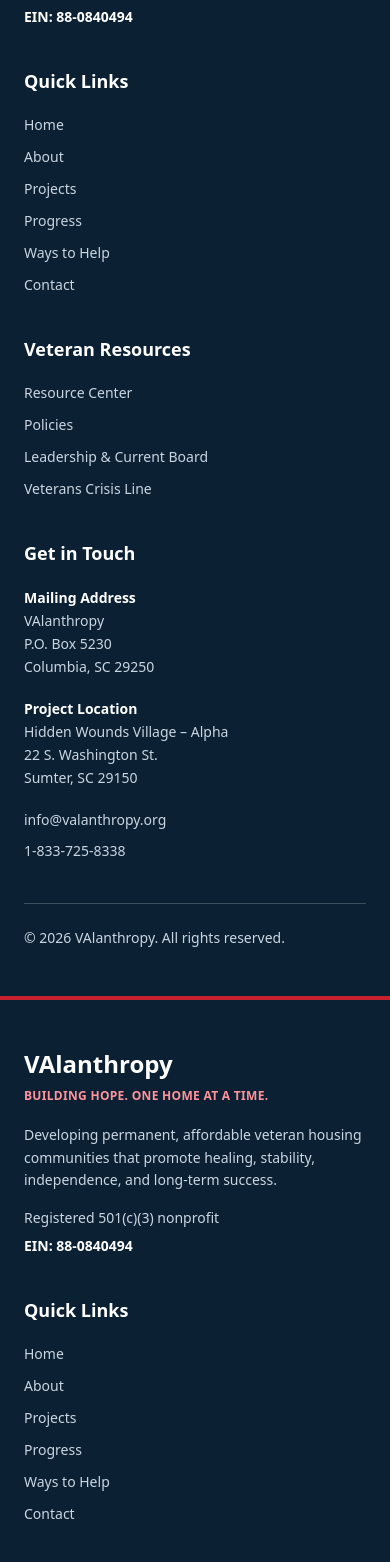
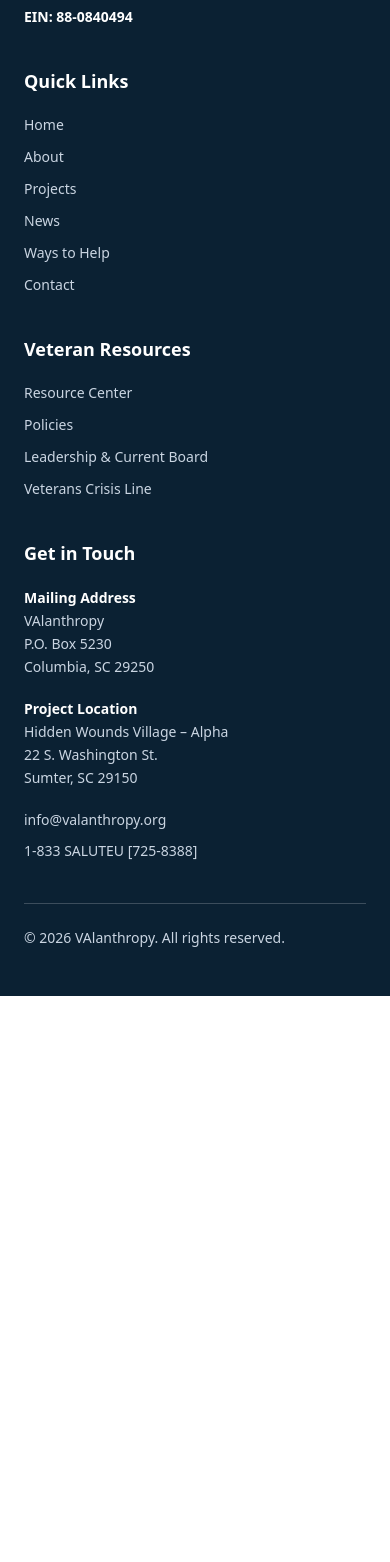
Before and after one commit to ktp-usc/valanthropy, a Next.js app: page /about in a window 390 px wide. Shown: the part 2186-3748 px from the top of the page. After the commit the page ends 3182 px from the top, so only its background shows below. Built offline with nearby package versions, Linux system fonts and the light colour scheme.

Commit message:
VALY-12: Removed instances of footer in each individual page.tsx file and placed a single instance in the layout.tsx to appear everywhere. Made "Quick Links" work and connect to correct pages. Updated phone number.

```diff
--- a/app/about-leadership/page.tsx
+++ b/app/about-leadership/page.tsx
@@ -3,7 +3,6 @@
 import Image from "next/image";
 import { Dialog } from "radix-ui";
 import Header from "@/components/header";
-import Footer from "@/components/footer";
 
 type Person = {
   name: string;
@@ -151,7 +150,6 @@ export default function Leadership() {
           </ul>
         </div>
       </section>
-      <Footer />
     </div>
   );
 }
--- a/app/about/page.tsx
+++ b/app/about/page.tsx
@@ -1,6 +1,5 @@
 import Link from "next/link";
 import Header from "@/components/header";
-import Footer from "@/components/footer";
 
 const values = [
     {
@@ -116,7 +115,6 @@ export default function About() {
                     Help Build the Village
                 </Link>
             </section>
-            <Footer />
         </div>
     );
 }
--- a/app/contact/page.tsx
+++ b/app/contact/page.tsx
@@ -1,7 +1,5 @@
 import Link from "next/link";
 import Header from "@/components/header";
-import Footer from "@/components/footer";
-
 const EMAIL = "info@valanthropy.org";
 
 const mailto = (subject: string) => `mailto:${EMAIL}?subject=${encodeURIComponent(subject)}`;
@@ -240,7 +238,6 @@ export default function Contact() {
                     </div>
                 </div>
             </section>
-            <Footer />
         </div>
     );
 }
--- a/app/financials/page.tsx
+++ b/app/financials/page.tsx
@@ -4,7 +4,6 @@ import Image from "next/image";
 import Link from "next/link";
 import { Dialog } from "radix-ui";
 import Header from "@/components/header";
-import Footer from "@/components/footer";
 
 // Add an `href` (e.g. "/financials/form-990-2025.pdf" in /public) once a document is approved for release.
 type Doc = { label: string; href?: string };
@@ -339,7 +338,6 @@ export default function Financials() {
                     .
                 </p>
             </section>
-            <Footer />
         </div>
     );
 }
--- a/app/page.tsx
+++ b/app/page.tsx
@@ -2,8 +2,6 @@ import Image from "next/image";
 import Link from "next/link";
 import { ArrowDown, ArrowUpRight } from "lucide-react";
 import Header from "@/components/header";
-import Footer from "@/components/footer";
-
 // Layout
 const PAGE = "bg-white text-slate-900";
 const CONTAINER = "mx-auto max-w-5xl";
@@ -304,8 +302,6 @@ export default function Home() {
                     </div>
                 </section>
             </main>
-
-            <Footer />
         </div>
     );
 }
--- a/app/partners-and-sponsors/page.tsx
+++ b/app/partners-and-sponsors/page.tsx
@@ -1,8 +1,6 @@
 import Image from "next/image";
 import Link from "next/link";
 import Header from "@/components/header";
-import Footer from "@/components/footer";
-
 type Organization = {
     name: string;
     // Logo in /public, e.g. "/partners-and-sponsors/acme.png"
@@ -197,7 +195,6 @@ export default function PartnersAndSponsors() {
                     Contact Us
                 </Link>
             </section>
-            <Footer />
         </div>
     );
 }
--- a/app/start-a-conversation/page.tsx
+++ b/app/start-a-conversation/page.tsx
@@ -1,6 +1,5 @@
 import Link from "next/link";
 import Header from "@/components/header";
-import Footer from "@/components/footer";
 import ConversationForm from "./conversation-form";
 
 const steps = [
@@ -96,7 +95,6 @@ export default async function StartAConversation({
                     &larr; Back to Partners & Sponsors
                 </Link>
             </section>
-            <Footer />
         </div>
     );
 }
--- a/components/footer.tsx
+++ b/components/footer.tsx
@@ -12,7 +12,7 @@ const quickLinks = [
     { href: "/", label: "Home" },
     { href: "/about", label: "About" },
     { href: "/projects", label: "Projects" },
-    { href: "/progress", label: "Progress" },
+    { href: "/news", label: "News" },
     { href: "/ways-to-help", label: "Ways to Help" },
     { href: "/contact", label: "Contact" },
 ];
@@ -94,41 +94,16 @@ export default function Footer() {
 
                         {/* Enable these buttons when destinations are available. */}
                         <ul className="mt-5 space-y-3 text-sm text-slate-300">
-                            <li>
-                                <button type="button" disabled>
-                                    Home
-                                </button>
-                            </li>
-
-                            <li>
-                                <button type="button" disabled>
-                                    About
-                                </button>
-                            </li>
-
-                            <li>
-                                <button type="button" disabled>
-                                    Projects
-                                </button>
-                            </li>
-
-                            <li>
-                                <button type="button" disabled>
-                                    Progress
-                                </button>
-                            </li>
-
-                            <li>
-                                <button type="button" disabled>
-                                    Ways to Help
-                                </button>
-                            </li>
-
-                            <li>
-                                <button type="button" disabled>
-                                    Contact
-                                </button>
-                            </li>
+                            {quickLinks.map((link) => (
+                                <li key={link.href}>
+                                    <Link
+                                        href={link.href}
+                                        className="hover:underline focus-visible:outline-2 focus-visible:outline-offset-4 focus-visible:outline-white"
+                                    >
+                                        {link.label}
+                                    </Link>
+                                </li>
+                            ))}
                         </ul>
                     </nav>
 
@@ -206,10 +181,10 @@ export default function Footer() {
                                 </a>
 
                                 <a
-                                    href="tel:+18337258338"
+                                    href="tel:+18337258388"
                                     className="block hover:underline focus-visible:outline-2 focus-visible:outline-offset-4 focus-visible:outline-white"
                                 >
-                                    1-833-725-8338
+                                    1-833 SALUTEU [725-8388]
                                 </a>
                             </div>
                         </address>
```
